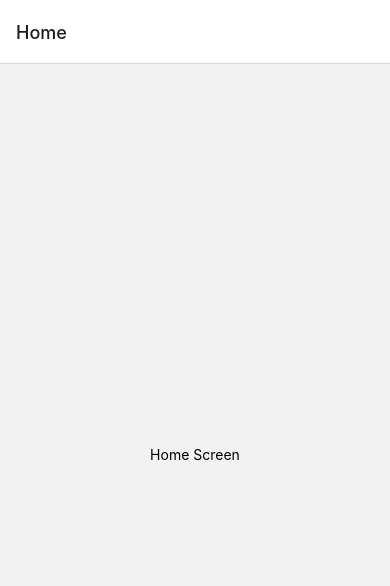
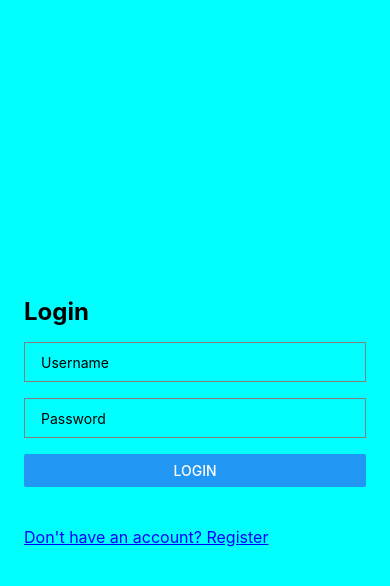
Before and after one commit to aashmeetsingh/SIH_Prototype, a React Native app: screen /Login in a window 390 px wide. Before the commit this address had no page. Shown: the top 586 px of the page. Built offline with nearby package versions, Linux system fonts and the light colour scheme.

Commit message:
"Refactor App.tsx, remove AppNavigation and several screen components"

```diff
--- a/App.tsx
+++ b/App.tsx
@@ -1,24 +1,17 @@
-// In App.js in a new project
-
 import * as React from 'react';
-import { View, Text } from 'react-native';
 import { NavigationContainer } from '@react-navigation/native';
 import { createNativeStackNavigator } from '@react-navigation/native-stack';
+import AuthScreen from './src/login';
+import HomeScreen from './src/Home';
 
-function HomeScreen() {
-  return (
-    <View style={{ flex: 1, alignItems: 'center', justifyContent: 'center' }}>
-      <Text>Home Screen</Text>
-    </View>
-  );
-}
 
 const Stack = createNativeStackNavigator();
 
 function App() {
   return (
     <NavigationContainer>
-      <Stack.Navigator>
+      <Stack.Navigator screenOptions={{headerShown: false}}>
+        <Stack.Screen name="Login" component={AuthScreen} />
         <Stack.Screen name="Home" component={HomeScreen} />
       </Stack.Navigator>
     </NavigationContainer>
--- /dev/null
+++ b/src/FlatCards.tsx
@@ -0,0 +1,40 @@
+import { View, Text,  StyleSheet } from 'react-native';
+import React from 'react'
+
+export default function Categories() {
+  return (
+    <View>
+      <Text style={styles.container}>Categories</Text>
+      <View>
+        <View style={styles.Boxcontainer}>
+          <Text style={[styles.card, styles.wheat]}>Wheat</Text>
+        </View>
+      </View>
+    </View>
+  )
+}
+
+const styles = StyleSheet.create({
+  container: {
+  fontSize: 20,
+  fontWeight: 'bold',
+  color: 'black',
+  paddingHorizontal:8,
+  },
+  Boxcontainer: {
+    paddingTop:5,
+    paddingHorizontal:15,
+  },
+  card: {
+    height: 100,
+    width: 100,
+    borderRadius:5,
+    paddingTop:2,
+    paddingHorizontal:10,
+  },
+  wheat: {
+    paddingHorizontal:15,
+    paddingTop:10,
+    backgroundColor: 'lightblue',
+  },
+});
--- /dev/null
+++ b/src/Home.js
@@ -0,0 +1,17 @@
+import React from 'react';
+import { View, Text, StyleSheet } from 'react-native';
+import Categories from './FlatCards';
+
+
+
+const HomeScreen = () => {
+  return (
+    <View style={styles.container}>
+      <Categories></Categories>
+    </View>
+  );
+};
+
+
+
+export default HomeScreen;
--- /dev/null
+++ b/src/constants.js
@@ -0,0 +1,2 @@
+export const orange ='#FFA500'
+export const darkGreen = '#006A42'
--- /dev/null
+++ b/src/login.js
@@ -0,0 +1,93 @@
+import React, { useState } from 'react';
+import { View, Text, StyleSheet, TextInput, TouchableOpacity, Button } from 'react-native';
+import { SafeAreaView } from 'react-native-safe-area-context';
+
+export default function AuthScreen({ navigation }) {
+  const [username, setUsername] = useState('');
+  const [password, setPassword] = useState('');
+  const [isLogin, setIsLogin] = useState(true);
+
+  const handleUsernameChange = (text) => {
+    setUsername(text);
+  };
+
+  const handlePasswordChange = (text) => {
+    setPassword(text);
+  };
+
+  const handleLogin = () => {
+    navigation.navigate("Home");
+    console.log('Login button pressed');
+  };
+
+  const handleRegister = () => {
+
+    console.log('Register button pressed');
+  };
+
+  const toggleAuthMode = () => {
+    setIsLogin(!isLogin);
+  };
+
+  const handleSubmit = () => {
+    if (isLogin) {
+      handleLogin();
+    } else {
+      handleRegister();
+    }
+  };
+
+  return (
+    <SafeAreaView style={{ flex: 1, backgroundColor: '#00FFFF' }}>
+      <View style={styles.container}>
+        <Text style={styles.title}>{isLogin ? 'Login' : 'Register'}</Text>
+        <TextInput
+          style={styles.input}
+          placeholder="Username"
+          value={username}
+          onChangeText={handleUsernameChange}
+        />
+        <TextInput
+          style={styles.input}
+          placeholder="Password"
+          value={password}
+          onChangeText={handlePasswordChange}
+          secureTextEntry={true}
+        />
+        <Button title={isLogin ? 'Login' : 'Register'} onPress={handleSubmit} />
+        <TouchableOpacity onPress={toggleAuthMode}>
+          <Text style={styles.link}>
+            {isLogin ? 'Don\'t have an account? Register' : 'Already have an account? Login'}
+          </Text>
+        </TouchableOpacity>
+      </View>
+    </SafeAreaView>
+  );
+}
+
+const styles = StyleSheet.create({
+  container: {
+    flex: 1,
+    padding: 24,
+    justifyContent: 'center',
+  },
+  title: {
+    fontSize: 24,
+    fontWeight: 'bold',
+    marginBottom: 16,
+  },
+  input: {
+    height: 40,
+    borderColor: 'gray',
+    borderWidth: 1,
+    paddingHorizontal: 16,
+    paddingVertical: 8,
+    marginBottom: 16,
+  },
+  link: {
+    marginTop:40,
+    fontSize: 16,
+    color: 'blue',
+    textDecorationLine: 'underline',
+  },
+});
```
Also changed, not shown: compontents/FlatCards.tsx (deleted, +0 -12 lines), screens/LoginScreen.js (deleted, +0 -10 lines), screens/WelcomeScreen.js (deleted, +0 -10 lines), screens/homescreen.js (deleted, +0 -11 lines), src/Btn.js (added, +20 -0 lines), AppNavigation/appNavigation.js (deleted), screens/SignUpscreen.js (deleted).
